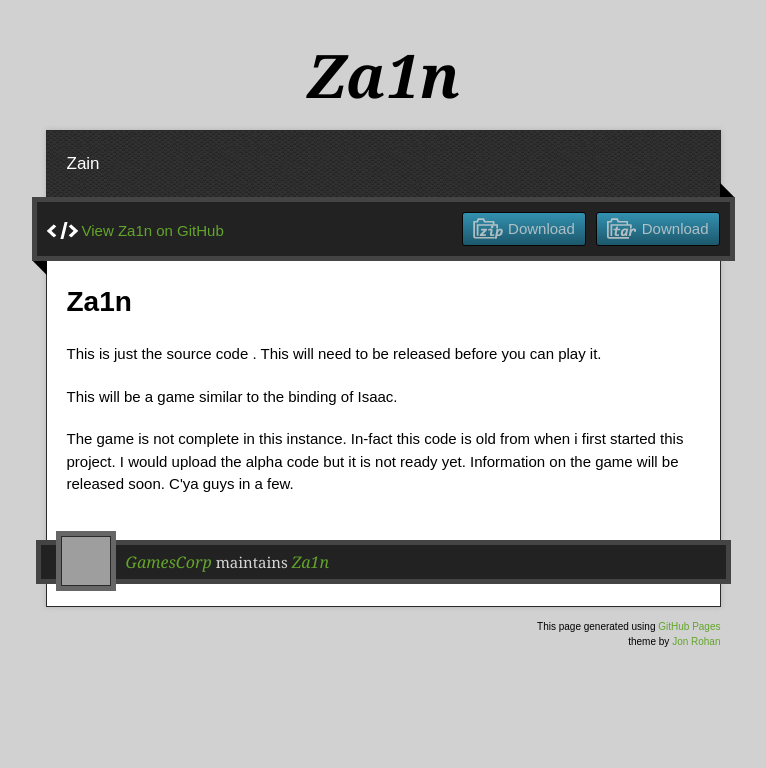
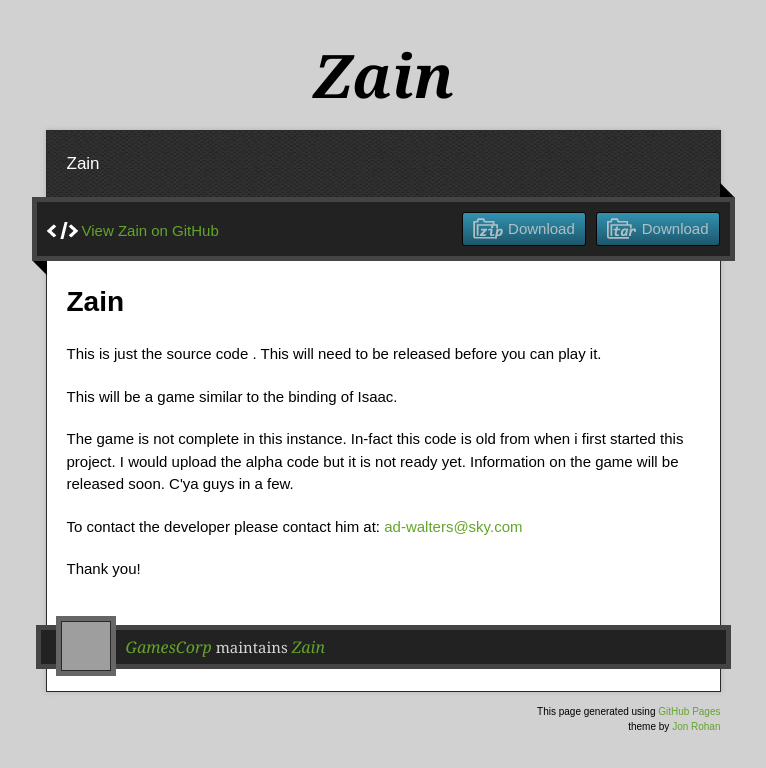
Before and after one commit to GamesCorp/11-Zain, a plain HTML site: page index.html in a window 1280 px wide. Shown: the whole page, without its empty margins (257-1023 px from the left). Drawn offline with nearby package versions, Linux system fonts and the light colour scheme; grey boxes are pictures that could not be loaded.

Commit message:
Create gh-pages branch via GitHub

```diff
--- a/index.html
+++ b/index.html
@@ -11,7 +11,7 @@
   <script type="text/javascript" src="https://ajax.googleapis.com/ajax/libs/jquery/1.7.1/jquery.min.js"></script>
   <script type="text/javascript" src="javascripts/script.js"></script>
 
-  <title>Za1n</title>
+  <title>Zain</title>
   <meta name="description" content="Zain">
 
   <meta name="viewport" content="width=device-width,initial-scale=1">
@@ -22,7 +22,7 @@
 
   <div class="wrapper">
     <header>
-      <h1 class="title">Za1n</h1>
+      <h1 class="title">Zain</h1>
     </header>
     <div id="container">
       <p class="tagline">Zain</p>
@@ -31,12 +31,12 @@
         <div class="inner">
           <a href="https://github.com/GamesCorp/11-Zain/tarball/master" class="download-button tar"><span>Download</span></a>
           <a href="https://github.com/GamesCorp/11-Zain/zipball/master" class="download-button zip"><span>Download</span></a>
-          <a href="https://github.com/GamesCorp/11-Zain" class="code">View Za1n on GitHub</a>
+          <a href="https://github.com/GamesCorp/11-Zain" class="code">View Zain on GitHub</a>
         </div>
         <span class="blc"></span><span class="trc"></span>
         </div>
         <article class="markdown-body">
-          <h1>Za1n</h1>
+          <h1><em><strong>Zain</strong></em></h1>
 
 <p>This is just the source code . This will need to be released before you can play it.</p>
 
@@ -45,12 +45,16 @@
 <p>The game is not complete in this instance. In-fact this code is old from when i first started this project.
 I would upload the alpha code but it is not ready yet. Information on the game will be released soon.
 C'ya guys in a few.</p>
+
+<p>To contact the developer please contact him at: <a href="mailto:ad-walters@sky.com">ad-walters@sky.com</a></p>
+
+<p>Thank you!</p>
         </article>
       </div>
     </div>
     <footer>
       <div class="owner">
-      <p><a href="https://github.com/GamesCorp" class="avatar"><img src="https://secure.gravatar.com/avatar/5fa27e6d0863e0918af36738064f01e2?s=30&amp;d=https://a248.e.akamai.net/assets.github.com%2Fimages%2Fgravatars%2Fgravatar-user-420.png" width="48" height="48"/></a> <a href="https://github.com/GamesCorp">GamesCorp</a> maintains <a href="https://github.com/GamesCorp/11-Zain">Za1n</a></p>
+      <p><a href="https://github.com/GamesCorp" class="avatar"><img src="https://secure.gravatar.com/avatar/5fa27e6d0863e0918af36738064f01e2?s=30&amp;d=https://a248.e.akamai.net/assets.github.com%2Fimages%2Fgravatars%2Fgravatar-user-420.png" width="48" height="48"/></a> <a href="https://github.com/GamesCorp">GamesCorp</a> maintains <a href="https://github.com/GamesCorp/11-Zain">Zain</a></p>
 
 
       </div>
--- a/params.json
+++ b/params.json
@@ -1 +1 @@
-{"name":"Za1n","tagline":"Zain","body":"Za1n\r\n=======\r\nThis is just the source code . This will need to be released before you can play it.\r\n\r\nThis will be a game similar to the binding of Isaac.\r\n\r\nThe game is not complete in this instance. In-fact this code is old from when i first started this project.\r\nI would upload the alpha code but it is not ready yet. Information on the game will be released soon.\r\nC'ya guys in a few.","google":"Zain","note":"Don't delete this file! It's used internally to help with page regeneration."}
+{"name":"Zain","tagline":"Zain","body":"_**Zain**_\r\n=======\r\nThis is just the source code . This will need to be released before you can play it.\r\n\r\nThis will be a game similar to the binding of Isaac.\r\n\r\nThe game is not complete in this instance. In-fact this code is old from when i first started this project.\r\nI would upload the alpha code but it is not ready yet. Information on the game will be released soon.\r\nC'ya guys in a few.\r\n\r\nTo contact the developer please contact him at: ad-walters@sky.com\r\n\r\nThank you!","google":"Zain","note":"Don't delete this file! It's used internally to help with page regeneration."}
```
